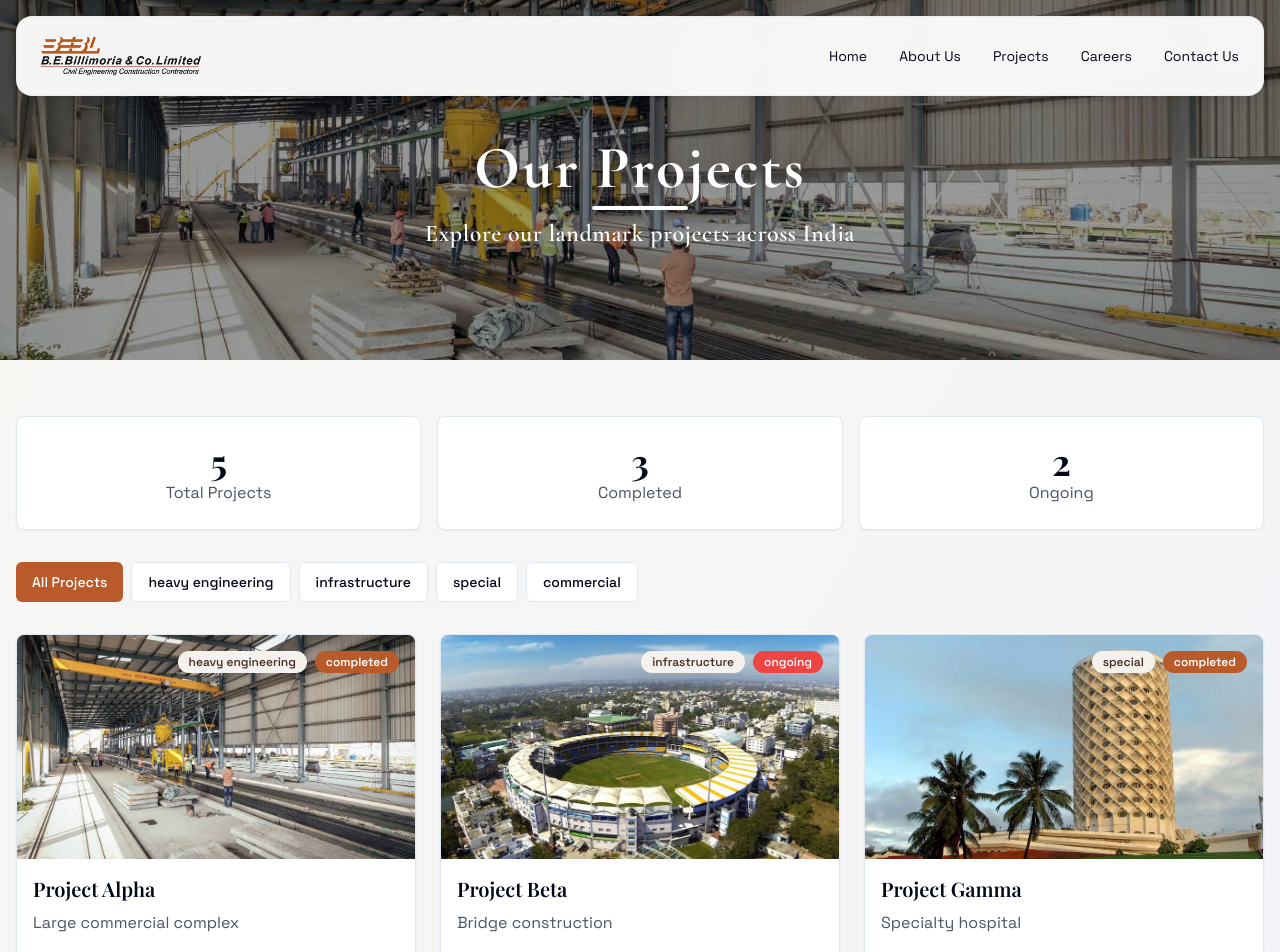
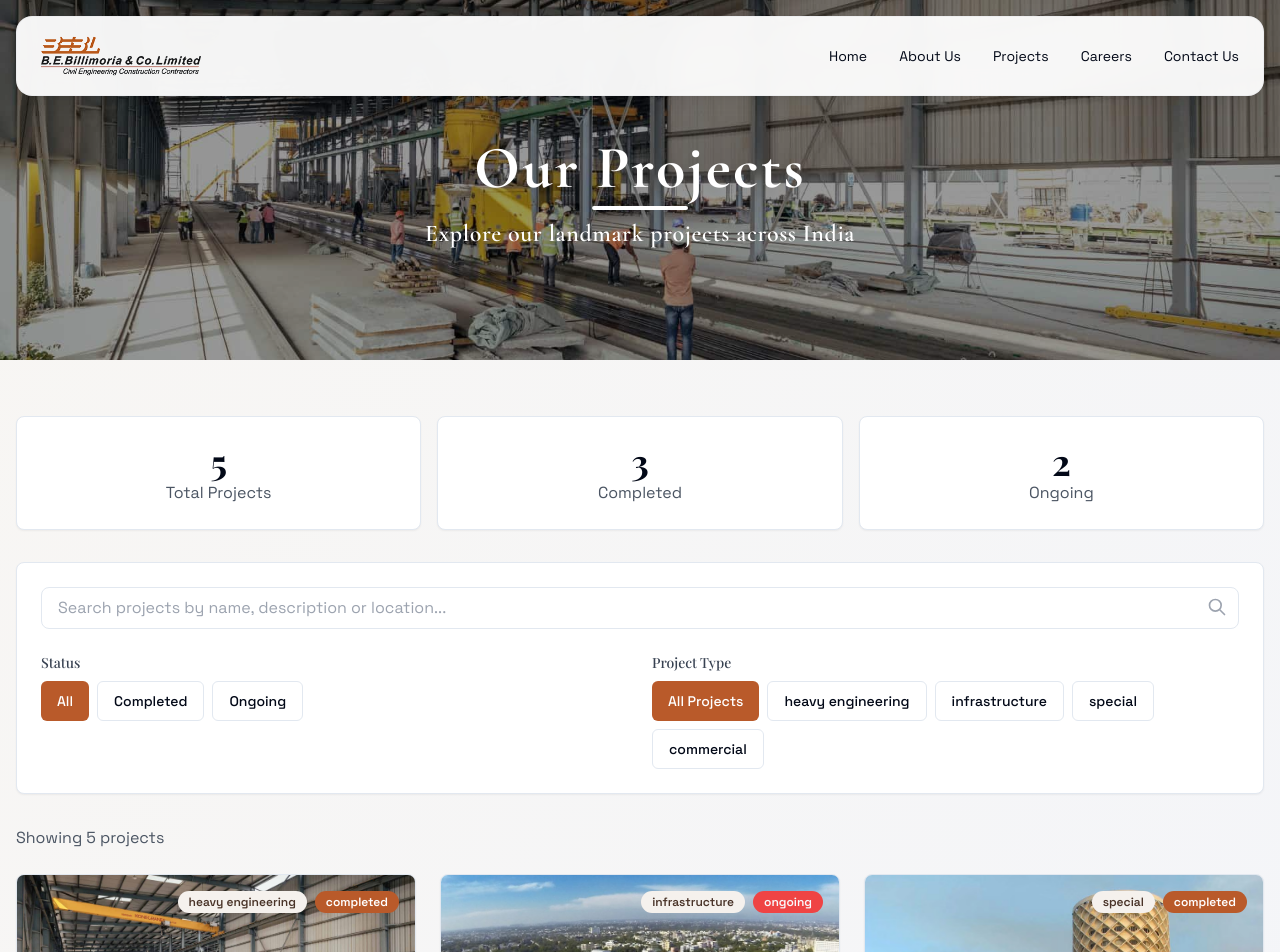
Before and after one commit to Rustix69/BEBLandingPage, a Next.js app: page /projects in a window 1280 px wide. Shown: the top 952 px of the page. Built offline with nearby package versions, Linux system fonts and the light colour scheme; a web font is replaced by a local one.

Commit message:
Search Bar and removed the policy pages

```diff
--- a/app/about/page.tsx
+++ b/app/about/page.tsx
@@ -4,15 +4,12 @@ import { Tabs, TabsContent, TabsList, TabsTrigger } from "@/components/ui/tabs";
 import { Card } from "@/components/ui/card";
 import ProfileSection from "@/components/ProfileSection";
 import ManagementTeam from "@/components/ManagementTeam";
-import RegistrationsTable from "@/components/RegistrationsTable";
 import AccreditationsSection from "@/components/AccreditationsSection";
 import Header from "@/components/Header";
 
 const tabItems = [
   { value: "profile", label: "Profile" },
   { value: "management", label: "Management Team" },
-  { value: "registrations", label: "Registrations" },
-  { value: "policy", label: "Policy" },
   { value: "media", label: "Media" },
 ];
 
@@ -49,19 +46,6 @@ export default function AboutPage() {
               <ManagementTeam />
             </TabsContent>
 
-            <TabsContent value="registrations">
-              <RegistrationsTable />
-            </TabsContent>
-
-            <TabsContent value="policy">
-              <Card className="p-6">
-                <h2 className="text-2xl font-semibold mb-4">Company Policy</h2>
-                <p className="text-gray-600">
-                  [Company policies and guidelines here]
-                </p>
-              </Card>
-            </TabsContent>
-
             <TabsContent value="media">
               <Card className="p-6">
                 <h2 className="text-2xl font-semibold mb-4">Media</h2>
--- a/app/about/policy/page.tsx
+++ /dev/null
@@ -1,18 +0,0 @@
-import Header from "@/components/Header";
-import { Card } from "@/components/ui/card";
-import PageHero from "@/components/PageHero";
-
-export default function PolicyPage() {
-  return (
-    <main className="min-h-screen bg-white">
-      <Header />
-      <PageHero title="Company Policy" subtitle="Our commitment to quality and compliance" image="/policy_hero/1.jpg" />
-      <div className="max-w-7xl mx-auto px-4 mt-24">
-        <Card className="p-6">
-          <h2 className="text-2xl font-semibold mb-4">Company Policy</h2>
-          <p className="text-gray-600">[Company policies and guidelines here]</p>
-        </Card>
-      </div>
-    </main>
-  );
-}
--- a/app/about/registrations/page.tsx
+++ /dev/null
@@ -1,15 +0,0 @@
-import Header from "@/components/Header";
-import RegistrationsTable from "@/components/RegistrationsTable";
-import PageHero from "@/components/PageHero";
-
-export default function RegistrationsPage() {
-  return (
-    <main className="min-h-screen bg-white">
-      <Header />
-      <PageHero title="Registrations" subtitle="Our accreditations and certifications" image="/registrations_hero/1.jpg" />
-      <div className="max-w-7xl mx-auto px-4 mt-6 mb-12">
-        <RegistrationsTable />
-      </div>
-    </main>
-  );
-}
--- a/app/projects/page.tsx
+++ b/app/projects/page.tsx
@@ -63,6 +63,9 @@ function getCategories(projects: Project[]) {
 export default function ProjectsPage() {
   const [projects, setProjects] = useState<Project[]>([]);
   const [selectedCategory, setSelectedCategory] = useState("All Projects");
+  const [selectedStatus, setSelectedStatus] = useState("All");
+  const [searchQuery, setSearchQuery] = useState("");
+
   useEffect(() => {
     fetch("/our_projects/projects.csv")
       .then(res => res.text())
@@ -70,9 +73,29 @@ export default function ProjectsPage() {
   }, []);
 
   const categories = getCategories(projects);
-  const filteredProjects = selectedCategory === "All Projects"
-    ? projects
-    : projects.filter(project => project.type === selectedCategory);
+  const statuses = ["All", "Completed", "Ongoing"];
+
+  const filteredProjects = projects
+    .filter(project => {
+      // Filter by category
+      if (selectedCategory !== "All Projects" && project.type !== selectedCategory) {
+        return false;
+      }
+      // Filter by status
+      if (selectedStatus !== "All" && project.status !== selectedStatus) {
+        return false;
+      }
+      // Filter by search query
+      if (searchQuery) {
+        const query = searchQuery.toLowerCase();
+        return (
+          project.title.toLowerCase().includes(query) ||
+          project.description.toLowerCase().includes(query) ||
+          project.location.toLowerCase().includes(query)
+        );
+      }
+      return true;
+    });
 
   const stats = {
     total: projects.length,
@@ -109,17 +132,74 @@ export default function ProjectsPage() {
           </Card>
         </div>
 
-        {/* Category Filters */}
-        <div className="flex flex-wrap gap-2 mb-8">
+        {/* Filters Section */}
+        <div className="bg-white rounded-lg shadow-sm border p-6 mb-8">
+          {/* Search Bar */}
+          <div className="mb-6">
+            <div className="relative">
+              <input
+                type="text"
+                placeholder="Search projects by name, description or location..."
+                value={searchQuery}
+                onChange={(e) => setSearchQuery(e.target.value)}
+                className="w-full px-4 py-2 border rounded-lg focus:ring-2 focus:ring-primary focus:border-transparent"
+              />
+              <svg
+                className="absolute right-3 top-2.5 h-5 w-5 text-gray-400"
+                fill="none"
+                stroke="currentColor"
+                viewBox="0 0 24 24"
+              >
+                <path
+                  strokeLinecap="round"
+                  strokeLinejoin="round"
+                  strokeWidth={2}
+                  d="M21 21l-6-6m2-5a7 7 0 11-14 0 7 7 0 0114 0z"
+                />
+              </svg>
+            </div>
+          </div>
+
+          <div className="flex flex-col md:flex-row gap-6">
+            {/* Status Filter */}
+            <div className="flex-1">
+              <h3 className="text-sm font-medium text-gray-700 mb-2">Status</h3>
+              <div className="flex flex-wrap gap-2">
+                {statuses.map((status) => (
+                  <Button
+                    key={status}
+                    variant={selectedStatus === status ? "default" : "outline"}
+                    onClick={() => setSelectedStatus(status)}
+                    className="flex-1 md:flex-none"
+                  >
+                    {status}
+                  </Button>
+                ))}
+              </div>
+            </div>
+
+            {/* Category Filter */}
+            <div className="flex-1">
+              <h3 className="text-sm font-medium text-gray-700 mb-2">Project Type</h3>
+              <div className="flex flex-wrap gap-2">
                 {categories.map((category) => (
                   <Button
                     key={category}
                     variant={selectedCategory === category ? "default" : "outline"}
                     onClick={() => setSelectedCategory(category)}
+                    className="flex-1 md:flex-none"
                   >
                     {category}
                   </Button>
                 ))}
+              </div>
+            </div>
+          </div>
+        </div>
+
+        {/* Results Count */}
+        <div className="mb-6 text-gray-600">
+          Showing {filteredProjects.length} {filteredProjects.length === 1 ? 'project' : 'projects'}
         </div>
 
         {/* Projects Grid */}
--- a/components/Header.tsx
+++ b/components/Header.tsx
@@ -35,12 +35,6 @@ const Header = () => {
                   <Link href="/about/management">Management Team</Link>
                 </DropdownMenuItem>
                 <DropdownMenuItem asChild>
-                  <Link href="/about/registrations">Registrations</Link>
-                </DropdownMenuItem>
-                <DropdownMenuItem asChild>
-                  <Link href="/about/policy">Policy</Link>
-                </DropdownMenuItem>
-                <DropdownMenuItem asChild>
                   <Link href="/about/media">Media</Link>
                 </DropdownMenuItem>
               </DropdownMenuContent>
--- a/components/RegistrationsTable.tsx
+++ /dev/null
@@ -1,118 +0,0 @@
-import {
-  Table,
-  TableBody,
-  TableCell,
-  TableHead,
-  TableHeader,
-  TableRow,
-} from "@/components/ui/table";
-
-type Registration = {
-  srNo: number;
-  department: string;
-  classification: string;
-  regNo: string;
-  tenderingLimit: string;
-  validUpto: string;
-};
-
-const registrations: Registration[] = [
-  {
-    srNo: 1,
-    department: "The Executive Engineer Presidency Division\nP. W. Department D.D. Building 3rd Floor, Custom House Mumbai 400 023",
-    classification: "Class I A",
-    regNo: "2782",
-    tenderingLimit: "Without Limit",
-    validUpto: "30.09.2017\n(Renewal under process)"
-  },
-  {
-    srNo: 2,
-    department: "Dy. Chief Engineer (S)\nMaharashtra Housing & Area Development Authority (MHADA), 89-95, Rajani Mahal, Pandit Madan Mohan Malaviya Marg Mumbai 400 034>",
-    classification: "Class I",
-    regNo: "26",
-    tenderingLimit: "Without Limit",
-    validUpto: "19.04.2010\n(Renewal under process)"
-  },
-  {
-    srNo: 3,
-    department: "Dy. Chief Engineer\nPPC-Cell, MCGB, Colaba Pumping Station, Near Afghan Church, Colaba. Mumbai 400 005.",
-    classification: "Class ' AA'",
-    regNo: "249",
-    tenderingLimit: "Without Limit",
-    validUpto: "31.12.2010\n(Renewal under process)"
-  },
-  {
-    srNo: 4,
-    department: "Karnataka Public Work Department",
-    classification: "Class I A",
-    regNo: "CBS 3274-2000",
-    tenderingLimit: "Without Limit",
-    validUpto: "31.03.2015"
-  },
-  {
-    srNo: 5,
-    department: "Raipur (Chhattisgarh) Public Work Department",
-    classification: "Class A5",
-    regNo: "212",
-    tenderingLimit: "Without Limit",
-    validUpto: "06.03.2015"
-  },
-  {
-    srNo: 6,
-    department: "Raipur (Chhattisgarh) Housing Board",
-    classification: "Class A5",
-    regNo: "4941",
-    tenderingLimit: "Without Limit",
-    validUpto: "28.07.2016"
-  },
-  {
-    srNo: 7,
-    department: "Gujarat Roads & Buildings Department",
-    classification: "Class AA",
-    regNo: "4186",
-    tenderingLimit: "Without Limit",
-    validUpto: "31.12.2013"
-  },
-  {
-    srNo: 8,
-    department: "Government of Gujarat",
-    classification: "Sp. cat I",
-    regNo: "3730",
-    tenderingLimit: "Without Limit",
-    validUpto: "31.12.2014"
-  }
-];
-
-export default function RegistrationsTable() {
-  return (
-    <div className="space-y-6">
-      <div className="rounded-lg border bg-white">
-        <Table>
-          <TableHeader>
-            <TableRow className="bg-gray-50">
-              <TableHead className="w-[80px] font-semibold">Sr. No.</TableHead>
-              <TableHead className="font-semibold">Department</TableHead>
-              <TableHead className="font-semibold">Classification and Registration No.</TableHead>
-              <TableHead className="font-semibold">Maximum Tendering Limit</TableHead>
-              <TableHead className="font-semibold">Registration valid upto</TableHead>
-            </TableRow>
-          </TableHeader>
-          <TableBody>
-            {registrations.map((reg) => (
-              <TableRow key={reg.srNo}>
-                <TableCell className="font-medium">{reg.srNo}</TableCell>
-                <TableCell className="whitespace-pre-line">{reg.department}</TableCell>
-                <TableCell>
-                  <div className="font-medium">{reg.classification}</div>
-                  <div className="text-gray-500">Reg. No. {reg.regNo}</div>
-                </TableCell>
-                <TableCell>{reg.tenderingLimit}</TableCell>
-                <TableCell className="whitespace-pre-line">{reg.validUpto}</TableCell>
-              </TableRow>
-            ))}
-          </TableBody>
-        </Table>
-      </div>
-    </div>
-  );
-}
```
Lines whose indentation alone changed are shown as unchanged.
